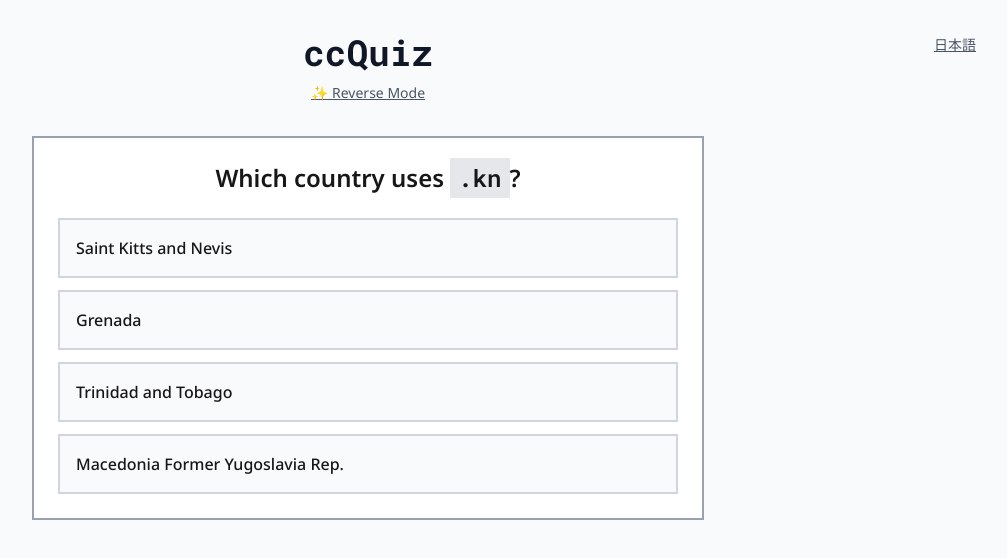
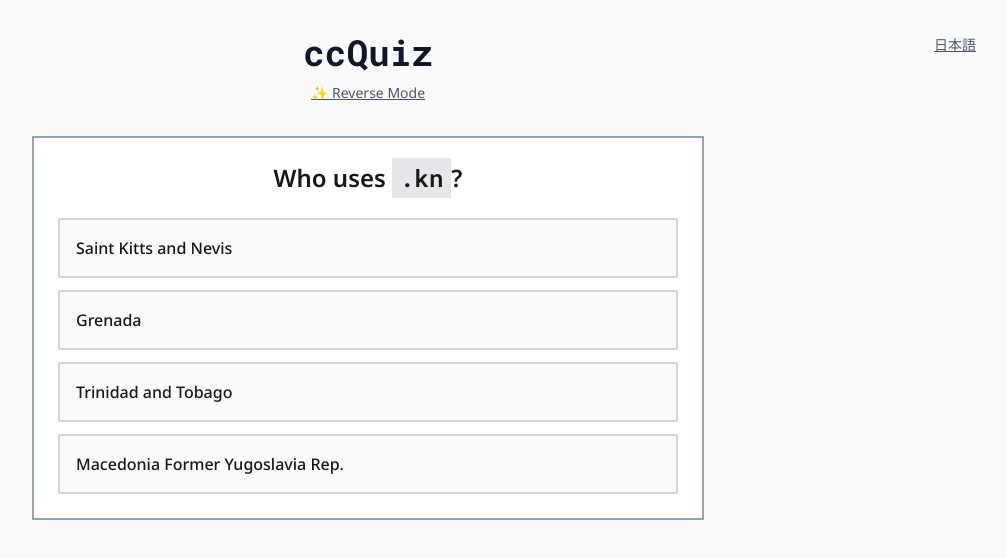
Before and after one commit to 26d0/ccquiz, a Next.js app: page / in a window 1280 px wide. Shown: the top 558 px of the page, without its empty margins (272-1279 px from the left). Built offline with nearby package versions, Linux system fonts and the light colour scheme.

Commit message:
クイズ質問のテキストを更新：英語と日本語の質問文を修正し、サフィックスを追加しました

```diff
--- a/src/components/QuizQuestion.tsx
+++ b/src/components/QuizQuestion.tsx
@@ -20,18 +20,42 @@ export const QuizQuestionComponent = ({
 }: QuizQuestionProps) => {
   const texts = getText(language);
 
+  const getQuestionText = () => {
+    if (mode === 'normal') {
+      return language === 'ja'
+        ? (
+          <>
+            <span className="font-mono bg-gray-200 px-2 py-1">{question.correctAnswer.ccTLD}</span>
+            {texts.questionSuffix}
+          </>
+        )
+        : (
+          <>
+            {texts.question} <span className="font-mono bg-gray-200 px-2 py-1">{question.correctAnswer.ccTLD}</span>
+            {texts.questionSuffix}
+          </>
+        );
+    } else {
+      return language === 'ja'
+        ? (
+          <>
+            <span className="bg-gray-200 px-2 py-1">{question.correctAnswer.countryJP}</span>
+            {texts.reverseQuestionSuffix}
+          </>
+        )
+        : (
+          <>
+            {texts.reverseQuestionPrefix} <span className="bg-gray-200 px-2 py-1">{question.correctAnswer.countryEN}</span>
+            {texts.reverseQuestionSuffix}
+          </>
+        );
+    }
+  };
+
   return (
     <div className="bg-white border-2 border-gray-400 p-6">
       <h2 className={`text-2xl font-semibold text-center mb-6 ${language === 'ja' ? 'font-japanese' : ''}`}>
-        {mode === 'normal' ? (
-          language === 'ja'
-            ? <><span className="font-mono bg-gray-200 px-2 py-1">{question.correctAnswer.ccTLD}</span> はどこの国?</>
-            : <>{texts.question} <span className="font-mono bg-gray-200 px-2 py-1">{question.correctAnswer.ccTLD}</span>?</>
-        ) : (
-          language === 'ja'
-            ? <><span className="bg-gray-200 px-2 py-1">{question.correctAnswer.countryJP}</span> のTLDは?</>
-            : <>What is the TLD for <span className="bg-gray-200 px-2 py-1">{question.correctAnswer.countryEN}</span>?</>
-        )}
+        {getQuestionText()}
       </h2>
 
       <div className="space-y-3">
--- a/src/utils/texts.ts
+++ b/src/utils/texts.ts
@@ -5,7 +5,10 @@ export const texts = {
     score: 'Score',
     loading: 'Loading quiz data...',
     failed: 'Failed to load quiz data',
-    question: 'Which country uses',
+    question: 'Who uses',
+    questionSuffix: '?',
+    reverseQuestionPrefix: 'What is the TLD for',
+    reverseQuestionSuffix: '?',
     correct: '🎉 Correct!',
     incorrect: '❌ Incorrect!',
     switchLanguage: '日本語',
@@ -15,6 +18,9 @@ export const texts = {
     loading: 'クイズデータを読み込み中...',
     failed: 'クイズデータの読み込みに失敗しました',
     question: 'ccTLD',
+    questionSuffix: 'はどれ?',
+    reverseQuestionPrefix: '',
+    reverseQuestionSuffix: 'のTLDはどれ?',
     correct: '🎉 正解!',
     incorrect: '❌ 不正解!',
     switchLanguage: 'English',
```
